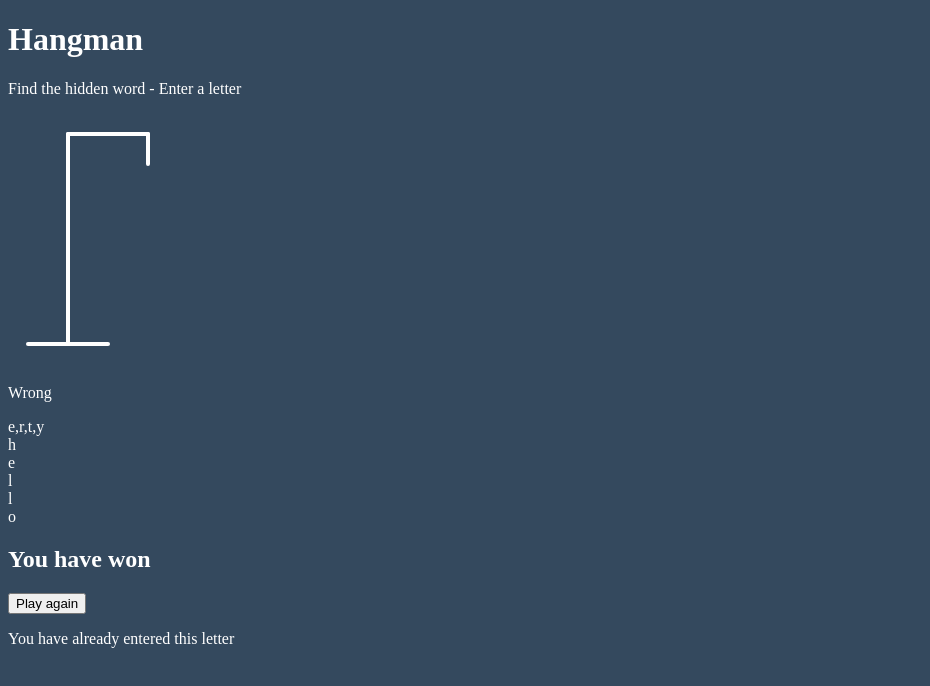
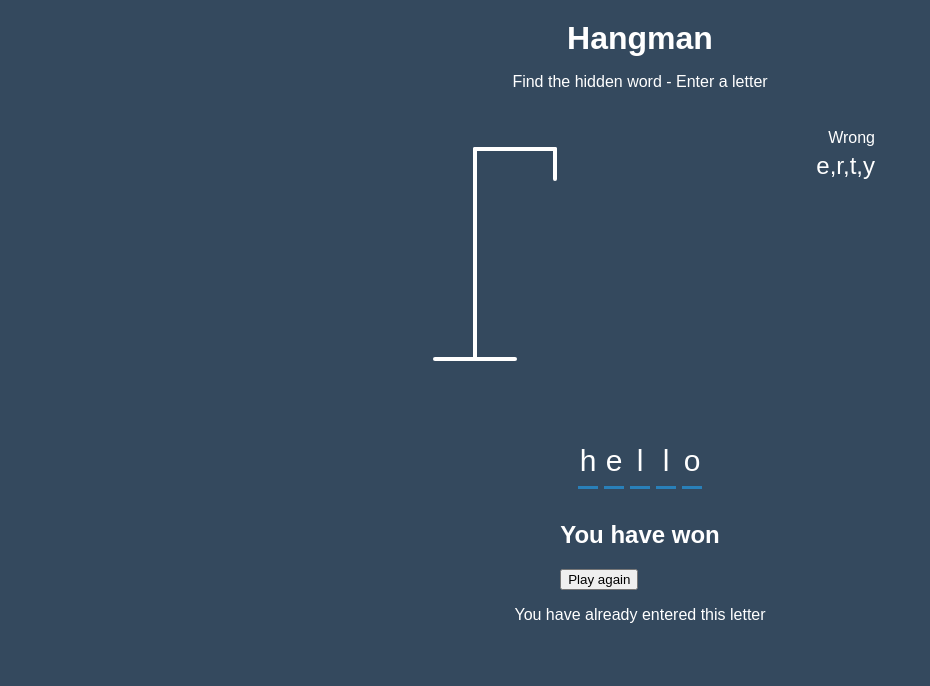
Before and after one commit to youngMaster46/hangman.github.io, a plain HTML site: page index.html in a window 1280 px wide. Shown: the whole page, without its empty margins (0-930 px from the left). Drawn offline with Linux system fonts and the light colour scheme.

Commit message:
add styling for all project

```diff
--- a/style.css
+++ b/style.css
@@ -1,14 +1,74 @@
+* {
+    box-shadow: border-box;
+}
+
 body {
     background-color: #34495e;
     color: #fff;
+    font-family: Arial, Helvetica, sans-serif;
+    display: flex;
+    flex-direction: column;
+    align-items: center;
+    height: 80vh;
+    margin: 0;
+    overflow: hidden;
+}
+
+h1 {
+    margin: 20px 0 0;
+}
+
+.game-container {
+    padding: 20px 30px;
+    position: relative;
+    margin: auto;
+    height: 350px;
+    width: 450px;
 }
 
 .figure-container {
     fill: transparent;
     stroke: #fff;
-    stroke-width:4px;
-    stroke-linecap:round;
+    stroke-width: 4px;
+    stroke-linecap: round;
 }
+
 .figure-part {
-    display:none;
+    display: none;
 }
+
+.wrong-letters-container {
+    position: absolute;
+    top: 20px;
+    right: 20px;
+    display: flex;
+    flex-direction: column;
+    text-align: right;
+}
+
+.wrong-letters-container p {
+    margin: 0 0 5px;
+}
+
+.wrong-letters-container span {
+    font-size: 24px;
+}
+
+.word {
+    display: flex;
+    position: absolute;
+    bottom: 10px;
+    left: 50%;
+    transform: translateX(-50%);
+}
+
+.letter {
+    border-bottom: 3px solid #2980b9;
+    display: inline-flex;
+    font-size: 30px;
+    align-items: center;
+    justify-content: center;
+    margin: 0 3px;
+    height: 50px;
+    width: 20px;
+}
```
